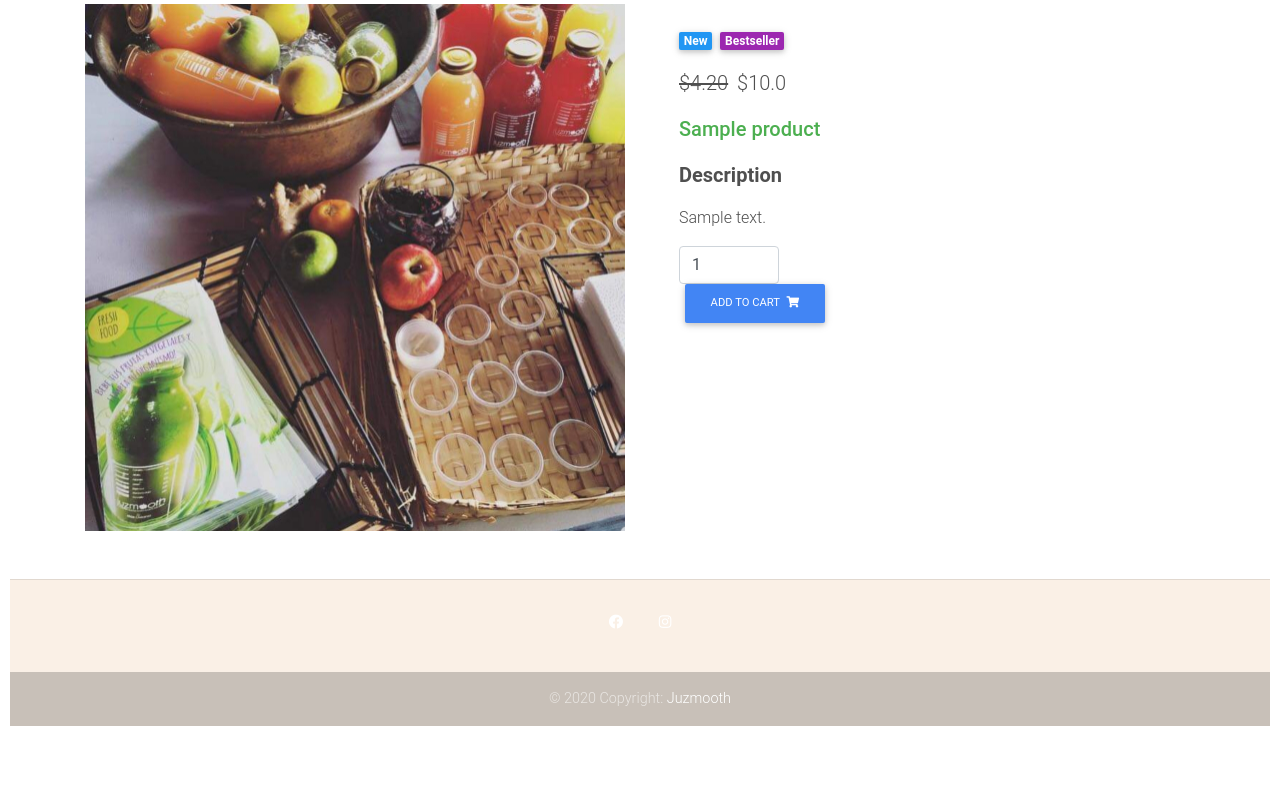
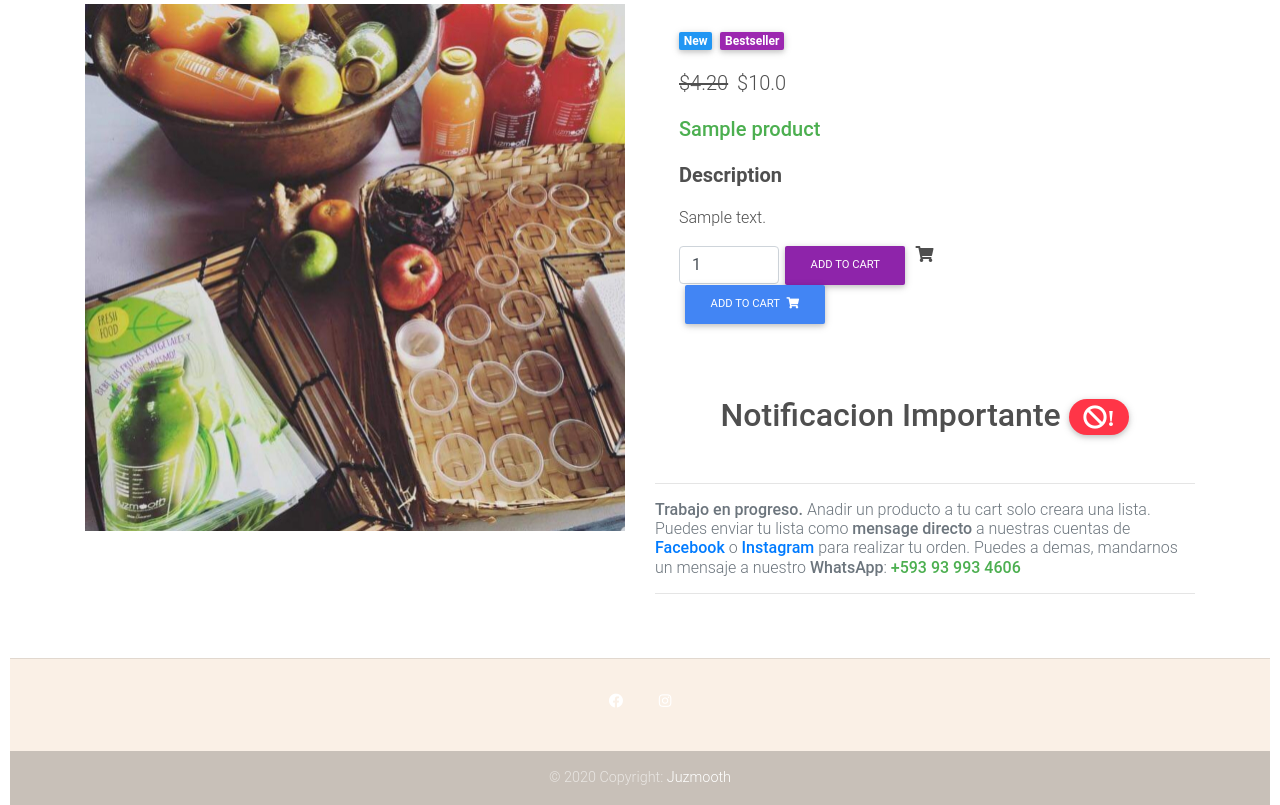
Before and after one commit to CarinaLR/Ivonne, a Django app: page /product/1 in a window 1280 px wide. Shown: the part 288-1093 px from the top of the page. Before the commit the page ends 1014 px from the top, so only its background shows below. Run offline with Django 3.2, Linux system fonts and the light colour scheme; tables that the repository leaves empty hold one stand-in row (values such as "Sample post"); some libraries are stand-ins or nearby versions.

Commit message:
add items to list

```diff
--- a/auctions/templates/auctions/checkout.html
+++ b/auctions/templates/auctions/checkout.html
@@ -288,7 +288,7 @@
         <!-- Heading -->
         <h4 class="d-flex justify-content-between align-items-center mb-3">
           <span class="text-muted">Tu Pedido</span>
-          <span class="badge badge-secondary badge-pill">3</span>
+          <span class="badge badge-secondary badge-pill">{{ items }}</span>
         </h4>
 
         <!-- Cart -->
@@ -297,10 +297,10 @@
             class="list-group-item d-flex justify-content-between lh-condensed"
           >
             <div>
-              <h6 class="my-0">Product name</h6>
+              <h6 class="my-0">{{ item_name }}</h6>
               <small class="text-muted">Brief description</small>
             </div>
-            <span class="text-muted">$12</span>
+            <span class="text-muted">${{item_price}}</span>
           </li>
           <li
             class="list-group-item d-flex justify-content-between lh-condensed"
--- a/auctions/templates/auctions/layout.html
+++ b/auctions/templates/auctions/layout.html
@@ -202,7 +202,9 @@
           <ul class="navbar-nav nav-flex-icons">
             <li class="nav-item">
               <a class="nav-link waves-effect" href="{% url 'checkout' %}">
-                <span class="badge red z-depth-1 mr-1" id="count">0</span>
+                <span class="badge red z-depth-1 mr-1" id="count" name="items"
+                  >0</span
+                >
                 <i class="fas fa-shopping-cart"></i>
                 <span class="clearfix d-none d-sm-inline-block"> Cart </span>
               </a>
--- a/auctions/templates/auctions/product.html
+++ b/auctions/templates/auctions/product.html
@@ -43,7 +43,12 @@
 
           <p>{{ prod_descpt }}</p>
 
-          <form class="d-flex justify-content-left">
+          <form
+            class="d-flex justify-content-left"
+            action="{% url 'addToList' prod_id %}"
+            method="post"
+          >
+            {% csrf_token %}
             <!-- Default input -->
             <input
               type="number"
@@ -52,22 +57,47 @@
               class="form-control"
               style="width: 100px"
             />
-            {% comment %}
-            <button
-              class="btn btn-primary btn-md my-0 p"
+
+            <input
+              class="btn btn-purple btn-md my-0 p"
               type="submit"
-              onclick="add_toCart()"
+              name="addItem"
+              value="Add to cart"
             >
-              Add to cart
-              <i class="fas fa-shopping-cart ml-1"></i>
-            </button>
-            {% endcomment %}
+            <i class="fas fa-shopping-cart ml-1"></i>
+            </input>
+
           </form>
           <button class="btn btn-primary btn-md my-0 p" onclick="add_toCart()">
             Add to cart
             <i class="fas fa-shopping-cart ml-1"></i>
           </button>
         </div>
+            <!-- Notification -->
+            <h6 class="my-5 h2 text-center">
+        Notificacion Importante
+        <span class="badge badge-danger badge-pill fas fa-ban">!</span>
+      </h6>
+      <hr />
+      <h6 class="d-flex justify-content-between align-items-center mb-3">
+        <span class="text-muted"
+          ><strong>Trabajo en progreso. </strong>Anadir un producto a tu cart solo creara una lista. Puedes enviar tu lista como <strong>mensage directo</strong> a nuestras cuentas de
+          <a
+            href="https://www.facebook.com/Juzmooth-879856658763480"
+            target="_blank"
+          >
+            <strong>Facebook</strong> </a
+          >o
+          <a href="https://www.instagram.com/juzmooth/?hl=es" target="_blank"
+            ><strong>Instagram </strong></a
+          >para realizar tu orden. Puedes a demas, mandarnos un mensaje a nuestro
+          <strong>WhatsApp</strong>:
+          <strong class="green-text">+593 93 993 4606</strong></span
+        >
+        <br />
+
+      </h6>
+      <hr />
         <!--Content-->
       </div>
       <!--Grid column-->
--- a/auctions/urls.py
+++ b/auctions/urls.py
@@ -14,6 +14,7 @@ urlpatterns = [
     path("editProduct/<int:prod_id>",
          views.editProduct, name="editProduct"),
     path("product/<int:prod_id>", views.product, name="product"),
+    path("addToList/<int:prod_id>", views.addToList, name="addToList"),
     path("checkout", views.checkout, name="checkout"),
 
 ]
--- a/auctions/views.py
+++ b/auctions/views.py
@@ -9,10 +9,16 @@ from django.views.decorators.csrf import csrf_exempt
 
 from .models import User, Product, OrderProduct
 
+# Set global variables
+cartList = []
+count = 0
+
 
 def index(request):
-
-    return render(request, "auctions/index.html")
+    in_cart = len(cartList)
+    return render(request, "auctions/index.html", {
+        "in_cart": in_cart
+    })
 
 
 def login_view(request):
@@ -81,19 +87,61 @@ def product(request, prod_id):
 
     for product in allproducts:
         if clicked_prod == product.id:
+            prod_id = product.id
             prod_name = product.name
             prod_descpt = product.description
             prod_price = product.price
 
     return render(request, "auctions/product.html", {
+        "prod_id": prod_id,
         "prod_name": prod_name,
         "prod_descpt": prod_descpt,
         "prod_price": prod_price
     })
 
+# Block to display list of item in cart
+
 
 def checkout(request):
-    return render(request, "auctions/checkout.html")
+    print("reach cartList", cartList)
+    num_items = len(cartList)
+    send_cartList = cartList
+    if len(cartList) != 0:
+        for item in cartList:
+            item_name = item.name
+            item_price = item.price
+            print(f"items in cart: {item_name}, {item_price}",)
+            return render(request, "auctions/checkout.html", {
+                "item_name": item_name,
+                "item_price": item_price,
+                "items": num_items
+            })
+    return render(request, "auctions/checkout.html", {
+        "inCart": send_cartList,
+        "items": num_items
+    })
+
+
+# Block to add item to the checkout list
+
+
+def addToList(request, prod_id):
+    addProd_id = prod_id
+    print("addProd_id", addProd_id)
+
+    if request.method == "POST":
+        get_prod = Product.objects.get(pk=addProd_id)
+        cartList.append(get_prod)
+        print("cartList", cartList)
+        print("count", count)
+
+        if len(cartList) != 0:
+            for item in cartList:
+                item_name = item.name
+                item_price = item.price
+                print(f"items in cart: {item_name}, {item_price}",)
+
+    return HttpResponse(status=204)
 
 
 # Block to add, update or delete Products by the admins
```
